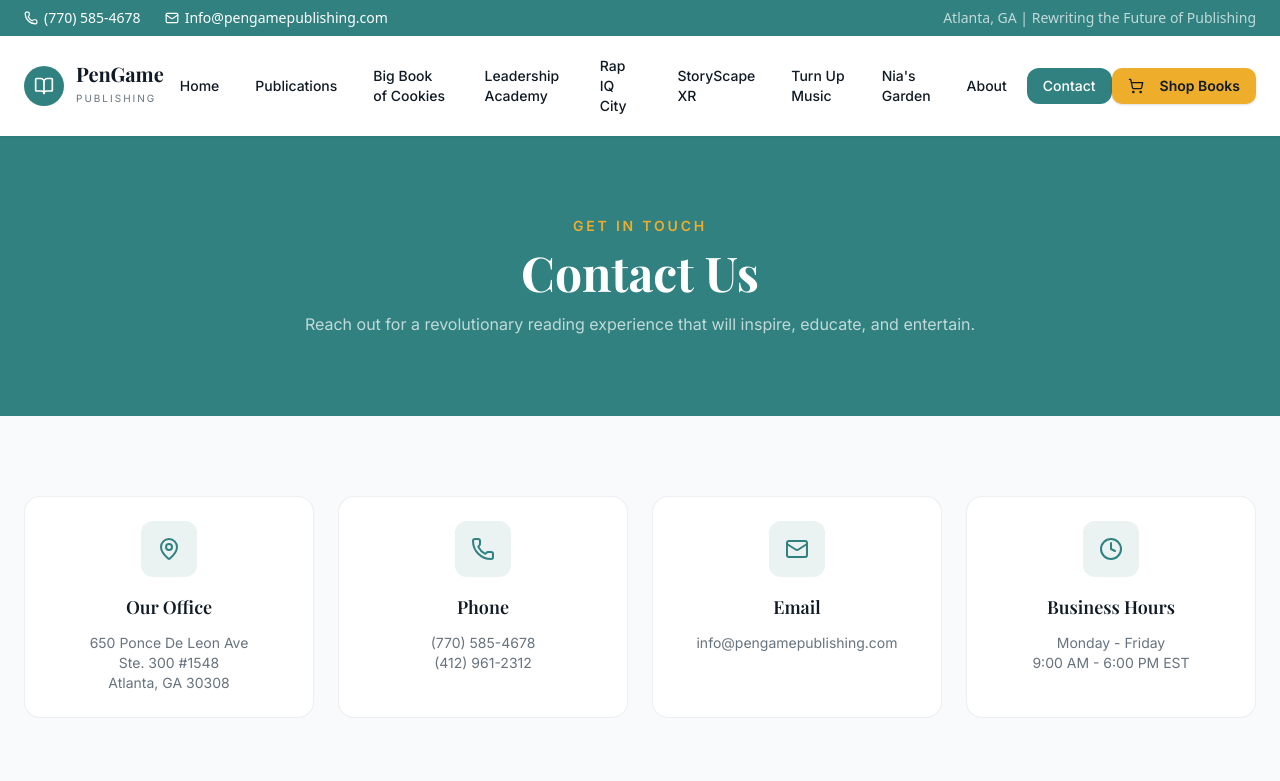
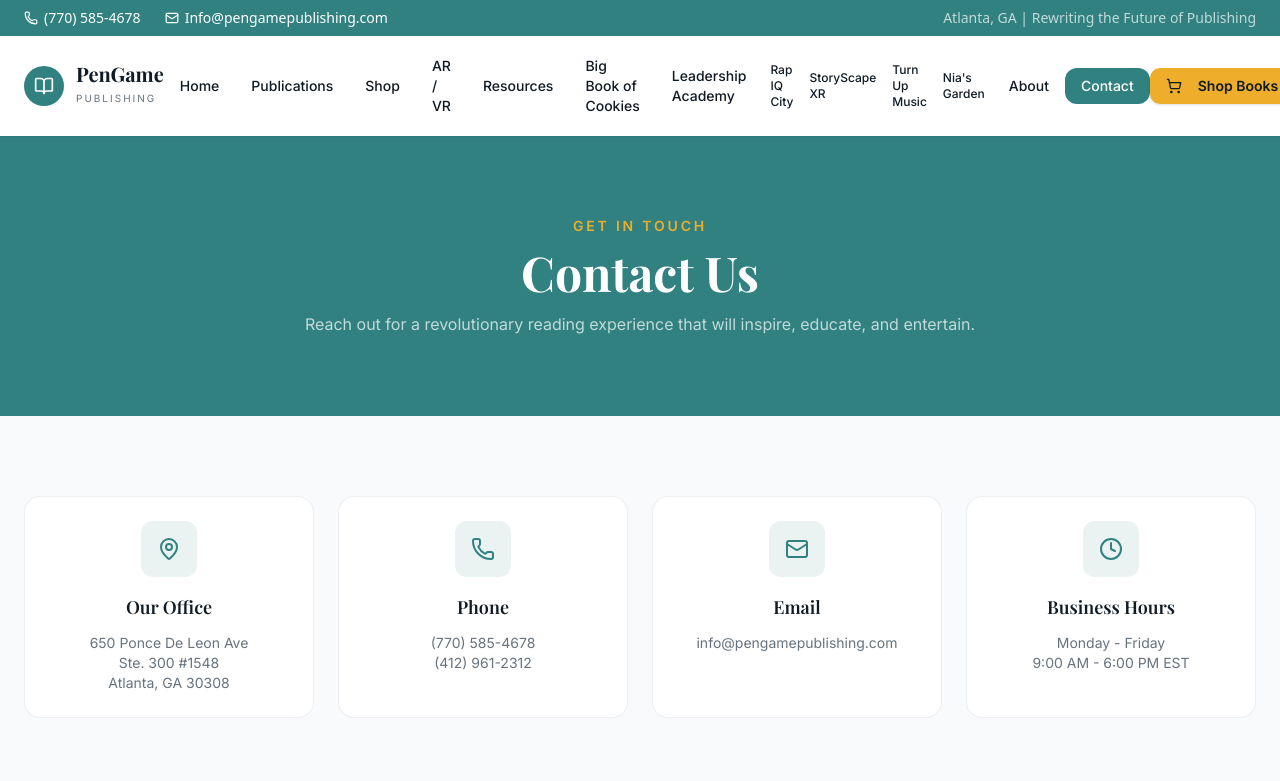
Before and after one commit to Mrimagemakers/PengamePublishing, a React (Vite) app: page /contact in a window 1280 px wide. Shown: the top 781 px of the page. Built offline with nearby package versions, Linux system fonts and the light colour scheme; grey boxes are pictures that could not be loaded; a web font is replaced by a local one.

Commit message:
Register PenGame shop, resources and AR VR experience navigation

```diff
--- a/src/components/layout/Navbar.jsx
+++ b/src/components/layout/Navbar.jsx
@@ -7,6 +7,9 @@ import { motion, AnimatePresence } from "framer-motion";
 const NAV_LINKS = [
   { label: "Home", path: "/" },
   { label: "Publications", path: "/publications" },
+  { label: "Shop", path: "/shop" },
+  { label: "AR / VR", path: "/experiences" },
+  { label: "Resources", path: "/resources" },
   { label: "Big Book of Cookies", path: "/big-book-of-cookies" },
   { label: "Leadership Academy", path: "/leadership-academy" },
   { label: "Rap IQ City", href: "https://claude.ai/public/artifacts/192a190c-d963-4445-aeaa-8d6ec6945248", external: true },
@@ -75,7 +78,7 @@ export default function Navbar() {
           </Link>
 
           {/* Desktop nav */}
-          <nav className="hidden lg:flex items-center gap-1">
+          <nav className="hidden xl:flex items-center gap-0">
             {NAV_LINKS.map((link) =>
               link.external ? (
                 <a
@@ -83,7 +86,7 @@ export default function Navbar() {
                   href={link.href}
                   target="_blank"
                   rel="noopener noreferrer"
-                  className="px-4 py-2 rounded-lg text-sm font-body font-medium transition-all duration-200 text-foreground hover:bg-muted"
+                  className="px-2 py-2 rounded-lg text-xs font-body font-medium transition-all duration-200 text-foreground hover:bg-muted"
                 >
                   {link.label}
                 </a>
```
